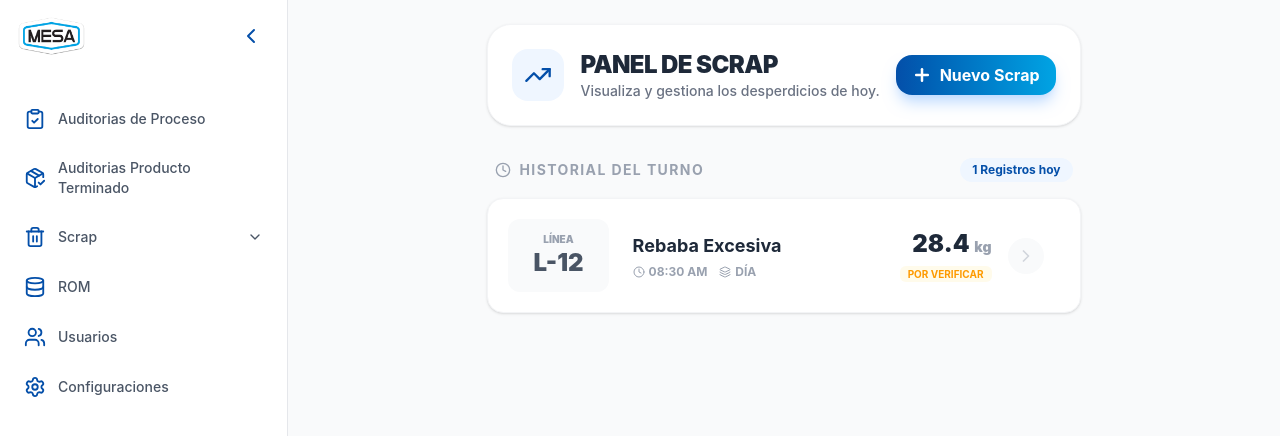
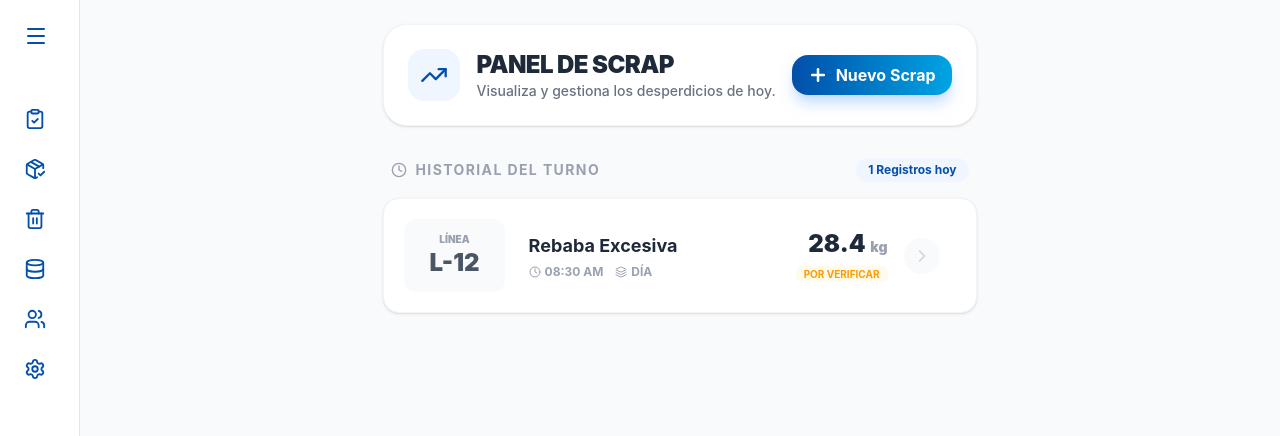
Before and after one commit to Manufacturas-Especializadas/QMP-FrontEnd, a React (Vite) app: page /scrap in a window 1280 px wide. Shown: the top 436 px of the page. Built offline with nearby package versions, Linux system fonts and the light colour scheme.

Commit message:
feat: navegacion por path

```diff
--- a/src/components/Sidebar/Sidebar.tsx
+++ b/src/components/Sidebar/Sidebar.tsx
@@ -12,6 +12,7 @@ import {
   Trash2,
   Users,
 } from "lucide-react";
+import { useNavigate } from "react-router-dom";
 
 interface MenuItem {
   name: string;
@@ -35,7 +36,7 @@ const menuItems: MenuItem[] = [
     name: "Scrap",
     icon: Trash2,
     subMenu: [
-      { name: "Registro", path: "/scrap/registro" },
+      { name: "Registro", path: "/scrap" },
       { name: "Auditoria", path: "/scrap/auditoria" },
     ],
   },
@@ -45,9 +46,17 @@ const menuItems: MenuItem[] = [
 ];
 
 export const Sidebar = () => {
-  const [isCollapsed, setIsCollapsed] = useState(false);
+  const [isCollapsed, setIsCollapsed] = useState(true);
   const [openSubMenu, setOpenSubMenu] = useState<string | null>(null);
   const [activeTab, setActiveTab] = useState("Auditorias de proceso");
+  const navigate = useNavigate();
+
+  const handleNavigation = (name: string, path?: string) => {
+    setActiveTab(name);
+    if (path) {
+      navigate(path);
+    }
+  };
 
   const toggleSubMenu = (name: string) => {
     if (isCollapsed) setIsCollapsed(false);
@@ -85,7 +94,7 @@ export const Sidebar = () => {
                 onClick={() =>
                   hasSubMenu
                     ? toggleSubMenu(item.name)
-                    : setActiveTab(item.name)
+                    : handleNavigation(item.name, item.path)
                 }
                 className={`
                   w-full flex items-center p-3 rounded-xl transition-all
@@ -99,7 +108,7 @@ export const Sidebar = () => {
               >
                 <item.icon
                   size={22}
-                  className={`${activeTab === item.name ? "text-white" : "text-secondary"}`}
+                  className={`${activeTab === item.name && !hasSubMenu ? "text-white" : "text-secondary"}`}
                 />
 
                 {!isCollapsed && (
@@ -125,9 +134,9 @@ export const Sidebar = () => {
                   {item.subMenu?.map((sub) => (
                     <button
                       key={sub.name}
-                      onClick={() => setActiveTab(sub.name)}
+                      onClick={() => handleNavigation(sub.name, sub.path)}
                       className={`
-                        w-full flex items-center p-2 rounded-lg text-sm transition-colors
+                        w-full flex items-center p-2 rounded-lg text-sm transition-colors hover:cursor-pointer
                         ${
                           activeTab === sub.name
                             ? "text-secondary font-bold bg-blue-50"
```
